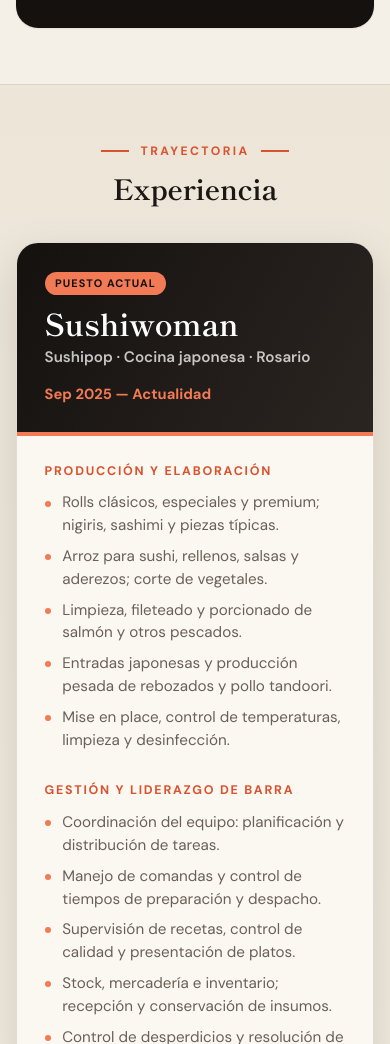
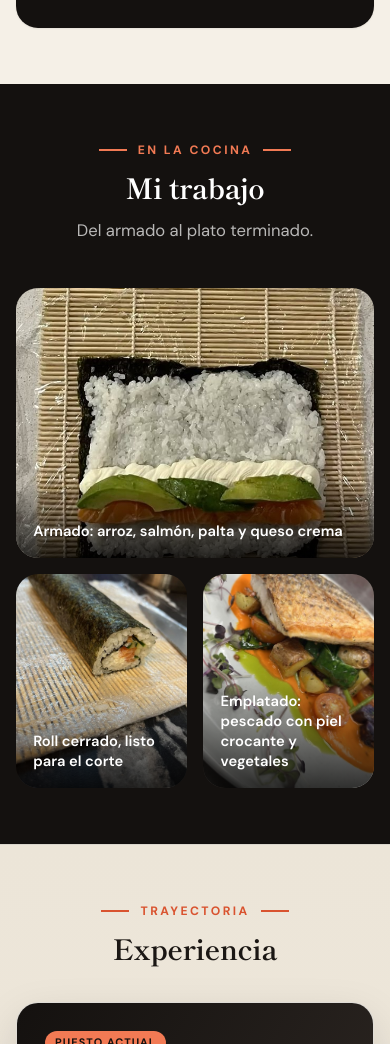
Before and after one commit to Npo17/virginia-sanchez, a plain HTML site: page index.html in a window 390 px wide. Shown: the part 3764-4808 px from the top of the page. Drawn offline with Linux system fonts and the light colour scheme.

Commit message:
Agregar galería de fotos de trabajo y banner para LinkedIn
Co-Authored-By: Claude Fable 5.2 <noreply@anthropic.com>

```diff
--- a/index.html
+++ b/index.html
@@ -62,6 +62,7 @@
         <li><a href="#about" class="nav-link">Perfil</a></li>
         <li><a href="#path" class="nav-link">Ascenso</a></li>
         <li><a href="#skills" class="nav-link">Técnica</a></li>
+        <li><a href="#work" class="nav-link">Fotos</a></li>
         <li><a href="#experience" class="nav-link">Experiencia</a></li>
         <li><a href="#contact" class="nav-link nav-link--cta">Contacto</a></li>
       </ul>
@@ -205,6 +206,29 @@
       </div>
     </section>
 
+    <section id="work">
+      <div class="container">
+        <p class="eyebrow eyebrow--center eyebrow--light">En la cocina</p>
+        <h2 class="center">Mi trabajo</h2>
+        <p class="section-subtitle">Del armado al plato terminado.</p>
+
+        <div class="gallery">
+          <figure class="gallery-item reveal">
+            <img src="assets/trabajo/armado-de-roll.jpg" alt="Armado de un roll sobre la esterilla: arroz, salmón, palta y queso crema" width="675" height="1200" loading="lazy">
+            <figcaption>Armado: arroz, salmón, palta y queso crema</figcaption>
+          </figure>
+          <figure class="gallery-item reveal">
+            <img src="assets/trabajo/roll-en-esterilla.jpg" alt="Roll de salmón y pepino recién cerrado sobre la esterilla" width="899" height="1200" loading="lazy">
+            <figcaption>Roll cerrado, listo para el corte</figcaption>
+          </figure>
+          <figure class="gallery-item reveal">
+            <img src="assets/trabajo/pescado-emplatado.jpg" alt="Pescado con piel crocante sobre vegetales salteados y salsas" width="1200" height="890" loading="lazy">
+            <figcaption>Emplatado: pescado con piel crocante y vegetales</figcaption>
+          </figure>
+        </div>
+      </div>
+    </section>
+
     <section id="experience">
       <div class="container">
         <p class="eyebrow eyebrow--center">Trayectoria</p>
--- a/styles.css
+++ b/styles.css
@@ -403,6 +403,35 @@ section { position: relative; padding: var(--space-section) 0; scroll-margin-top
 @media (max-width: 860px) { .skills-grid { grid-template-columns: 1fr; } }
 @media (max-width: 520px) { .check-list { columns: 1; } }
 
+/* Work gallery ------------------------------------------------------------ */
+#work { color: #fff; background: var(--ink); }
+#work h2 { color: #fff; }
+#work .section-subtitle { color: rgba(255, 255, 255, 0.7); }
+
+.gallery { display: grid; grid-template-columns: repeat(3, 1fr); gap: 1rem; }
+.gallery-item {
+  position: relative; margin: 0; overflow: hidden;
+  aspect-ratio: 4 / 5; border-radius: var(--radius-lg); background: var(--ink-3);
+}
+.gallery-item img { display: block; width: 100%; height: 100%; object-fit: cover; transition: transform 0.8s var(--ease); }
+.gallery-item:first-child img { object-position: 50% 92%; }
+.gallery-item:hover img { transform: scale(1.06); }
+.gallery-item figcaption {
+  position: absolute; left: 0; right: 0; bottom: 0;
+  padding: 2.5rem 1.1rem 1rem; font-size: 0.92rem; font-weight: 600; line-height: 1.35; color: #fff;
+  background: linear-gradient(transparent, rgba(0, 0, 0, 0.78));
+}
+.gallery-item::after {
+  content: ""; position: absolute; inset: 0; border-radius: inherit; pointer-events: none;
+  box-shadow: inset 0 0 0 2px transparent; transition: box-shadow 0.3s;
+}
+.gallery-item:hover::after { box-shadow: inset 0 0 0 2px var(--salmon); }
+
+@media (max-width: 760px) {
+  .gallery { grid-template-columns: 1fr 1fr; }
+  .gallery-item:first-child { grid-column: 1 / -1; aspect-ratio: 4 / 3; }
+}
+
 /* Experience -------------------------------------------------------------- */
 #experience { background: linear-gradient(180deg, #ece5d8, var(--paper)); border-top: 1px solid var(--line); }
 #experience > .container { max-width: 960px; }
```
Also changed, not shown: _src/linkedin-banner.html (added, +53 -0 lines), _src/linkedin-banner.png (added), assets/trabajo/armado-de-roll.jpg (added), assets/trabajo/pescado-emplatado.jpg (added), assets/trabajo/roll-en-esterilla.jpg (added).
